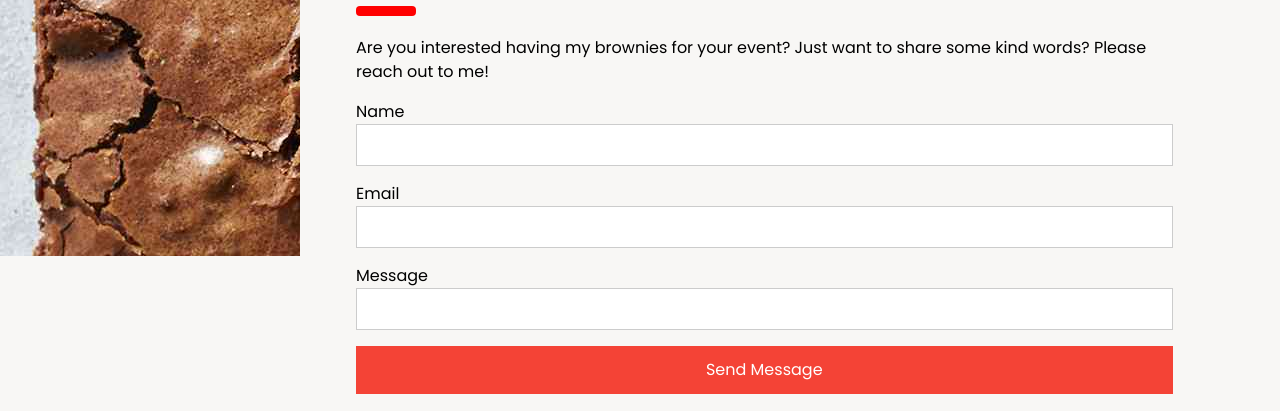
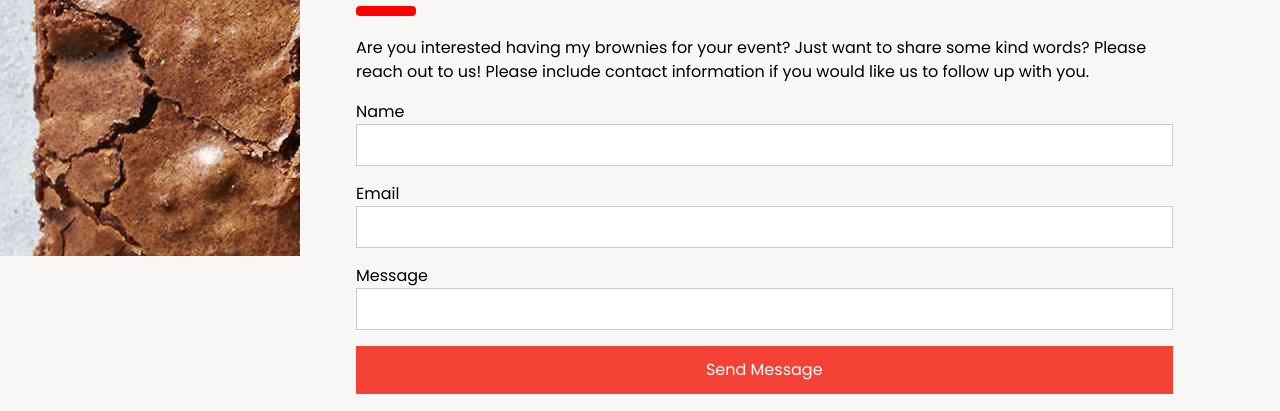
Before and after one commit to DMGCK/browniebaron, a website: page index.html in a window 1280 px wide. Shown: the part 544-955 px from the top of the page. Drawn offline with nearby package versions, Linux system fonts and the light colour scheme.

Commit message:
Update index.html

```diff
--- a/index.html
+++ b/index.html
@@ -89,7 +89,7 @@
     <div class="w3-container custom-contact" id="contact" style="margin-top:75px">
       <h1 class="w3-xxlarge w3-text-red"><b>Contact.</b></h1>
       <hr style="width:50px;border:5px solid red" class="w3-round">
-      <p>Are you interested having my brownies for your event? Just want to share some kind words? Please reach out to me!</p>
+      <p>Are you interested having my brownies for your event? Just want to share some kind words? Please reach out to us! Please include contact information if you would like us to follow up with you.</p>
       <form>
         <div  class="w3-section">
           <label for="name">Name</label>
```
